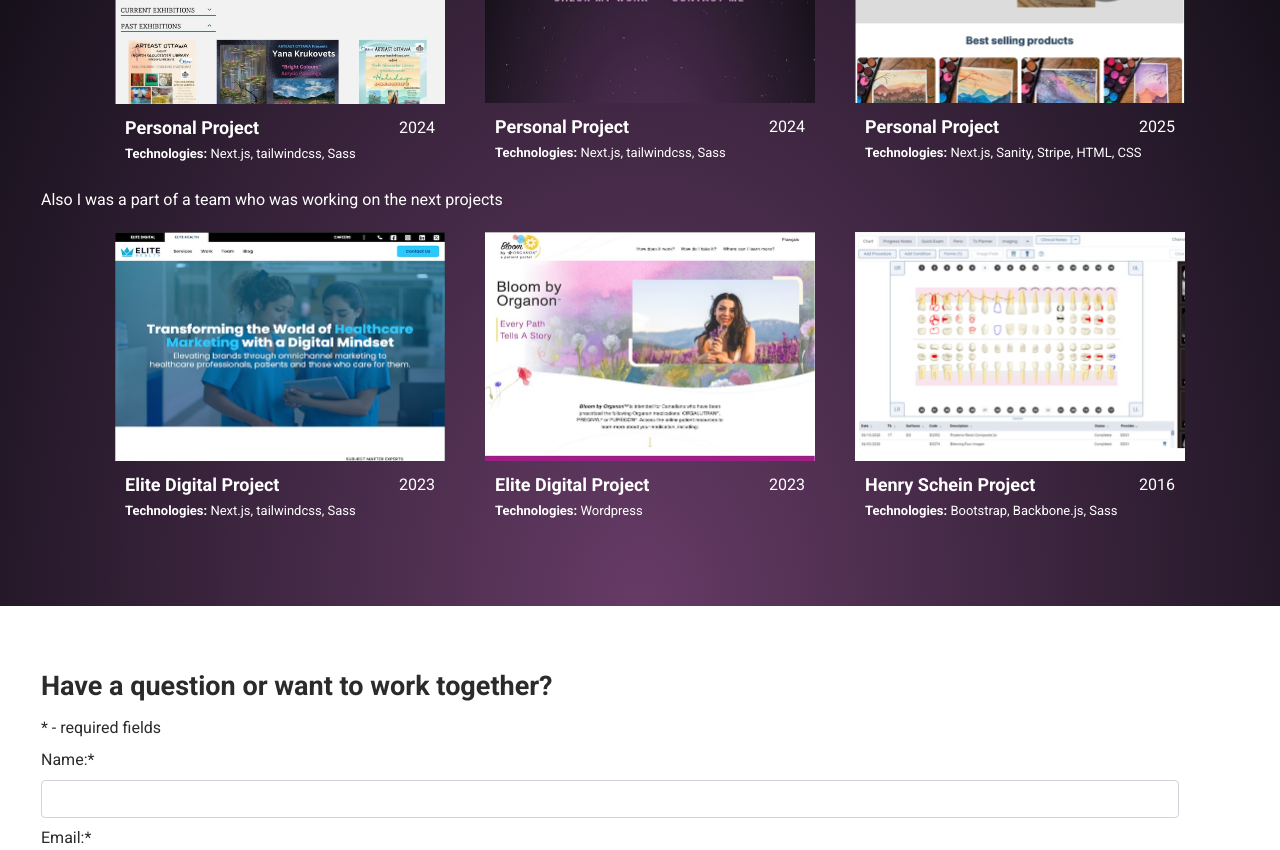
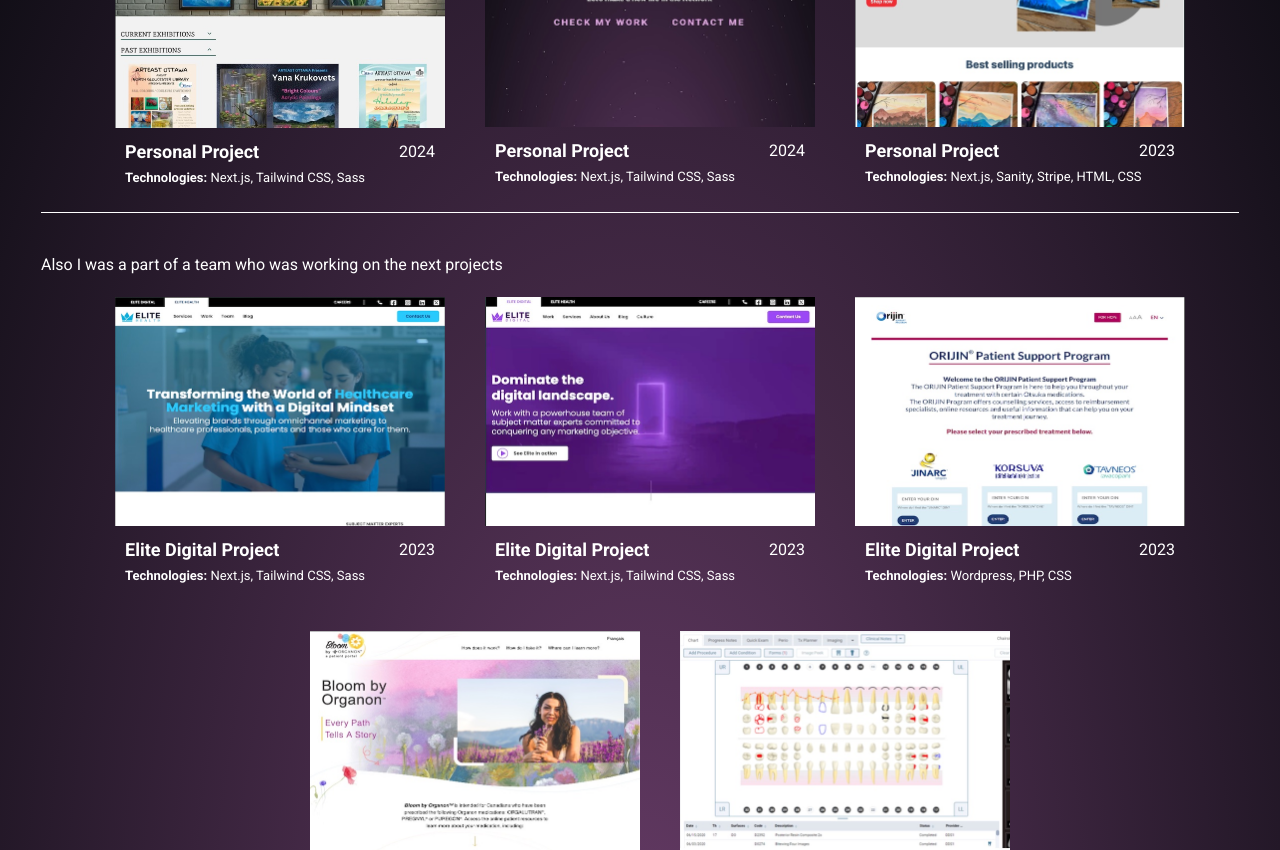
Before and after one commit to YanaKrukovets/yana_krukovets_portfolio, a Next.js app: page / in a window 1280 px wide. Shown: the part 1560-2410 px from the top of the page. Built offline with nearby package versions, Linux system fonts and the light colour scheme; a web font is replaced by a local one.

Commit message:
add projects

```diff
--- a/components/About.js
+++ b/components/About.js
@@ -31,7 +31,7 @@ const About = () => {
           </h3>
           <p>
             HTML, CSS, JavaScript, ReactJS, Next.js, Tailwind.css, jQuery,
-            Bootstrap, Wordpress, PHP, mySQL
+            Bootstrap, Wordpress, Sanity, PHP, mySQL
           </p>
 
           <h3 className="pb-[10px] pt-[20px] text-[20px]">
--- a/components/Footer.js
+++ b/components/Footer.js
@@ -15,7 +15,7 @@ export default function Footer() {
     <footer className="max-w-inner xxxl:px-0 purple">
       <div className="footer-wrapper">
         <div className="max-w-wrapper px-5 mx-auto">
-          <footer>© Yana Krukovets, 2022</footer>
+          <footer>© Yana Krukovets, 2025</footer>
         </div>
       </div>
     </footer>
--- a/components/Projects.js
+++ b/components/Projects.js
@@ -10,7 +10,23 @@ const Projects = () => {
       alt: "Elite Digital Health website",
       year: "2023",
       text: "Elite Digital Project",
-      tech: "Next.js, tailwindcss, Sass",
+      tech: "Next.js, Tailwind CSS, Sass",
+    },
+    {
+      href: "https://elitedigitalagency.com",
+      src: "/images/components/projects/elite.jpg",
+      alt: "Elite Digital website",
+      year: "2023",
+      text: "Elite Digital Project",
+      tech: "Next.js, Tailwind CSS, Sass",
+    },
+    {
+      href: "https://orijinsupport.ca/",
+      src: "/images/components/projects/orijin.jpg",
+      alt: "Orijin website",
+      year: "2023",
+      text: "Elite Digital Project",
+      tech: "Wordpress, PHP, CSS",
     },
     {
       href: "https://bloombyorganon.ca",
@@ -18,7 +34,7 @@ const Projects = () => {
       alt: "bloom website",
       year: "2023",
       text: "Elite Digital Project",
-      tech: "Wordpress",
+      tech: "Wordpress, PHP, CSS",
     },
     {
       href: "https://www.dentrixascend.com",
@@ -26,17 +42,17 @@ const Projects = () => {
       alt: "Dentrix Ascend",
       text: "Henry Schein Project",
       year: "2016",
-      tech: "Bootstrap, Backbone.js, Sass",
+      tech: "Bootstrap, Backbone.js, Sass, jQuery",
     },
   ];
   const projects = [
     {
       href: "https://www.yanakrukovets-artgallery.com",
       src: "/images/components/projects/art-gallery.jpg",
-      alt: "Dentrix Ascend",
+      alt: "Yana Krukovets Art Gallery",
       text: "Personal Project",
       year: "2024",
-      tech: "Next.js, tailwindcss, Sass",
+      tech: "Next.js, Tailwind CSS, Sass",
     },
     {
       href: "https://www.yanakrukovets-artgallery.com",
@@ -44,13 +60,13 @@ const Projects = () => {
       alt: "Yana Krukovets portfolio website",
       year: "2024",
       text: "Personal Project",
-      tech: "Next.js, tailwindcss, Sass",
+      tech: "Next.js, Tailwind CSS, Sass",
     },
     {
       href: "https://art-shop-zeta.vercel.app",
       src: "/images/components/projects/art-shop.jpg",
       alt: "Art shop website",
-      year: "2025",
+      year: "2023",
       text: "Personal Project",
       tech: "Next.js, Sanity, Stripe, HTML, CSS",
     },
@@ -78,6 +94,7 @@ const Projects = () => {
             );
           })}
         </div>
+        <hr className="py-[20px]" />
         <p>Also I was a part of a team who was working on the next projects</p>
 
         <div className="projects-container flex-disp">
--- a/styles/components/_backToTopButton.scss
+++ b/styles/components/_backToTopButton.scss
@@ -2,12 +2,12 @@
   position: fixed;
   bottom: 45px;
   right: calc((100vw - 1320px) / 2 + 35px);
-  padding: 5px 18px 15px 18px;
+  padding: 7px 18px 10px 18px;
   background-color: #e0a5e0;
   color: #fff;
   border: none;
   border-radius: 50%;
-  font-size: 20px;
+  font-size: 22px;
   cursor: pointer;
   transition: opacity 0.3s ease;
   box-shadow: 0 0 10px #e0a5e0, 0 0 40px #e0a5e0, 0 0 80px #e0a5e0;
```
Also changed, not shown: public/images/components/projects/elite.jpg (added), public/images/components/projects/orijin.jpg (added).
